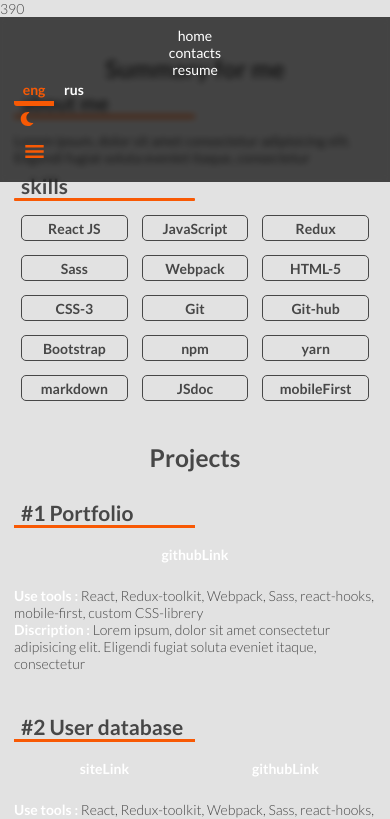
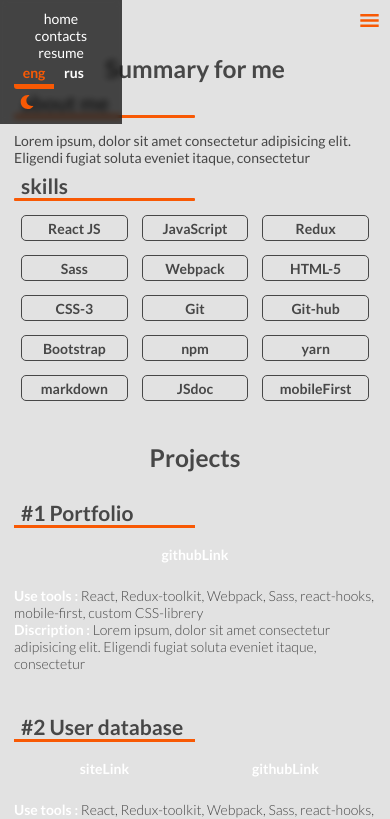
Before and after one commit to webioann/webpack-for-react, a React app: page / in a window 390 px wide. Shown: the top 819 px of the page. Built offline with nearby package versions, Linux system fonts and the light colour scheme.

Commit message:
position navbar and burger

```diff
--- a/src/COMPONENTS/App.js
+++ b/src/COMPONENTS/App.js
@@ -23,16 +23,8 @@ function App() {
         <Link_Resume/>
         <LangButton/>
         <ThemeToggler/>
-        <Burger/>
       </Navbar>
-      {/* <NavbarMobile>
-        <Link_Home/>
-        <Link_Contacts/>
-        <Link_Resume/>
-        <LangButton/>
-        <ThemeToggler/>
-
-      </NavbarMobile> */}
+      <Burger/>
       <Summary/>
       <Projects/>
       <Contacts/>
--- a/src/COMPONENTS/Burger/Burger.js
+++ b/src/COMPONENTS/Burger/Burger.js
@@ -5,8 +5,12 @@ import './burger.scss';
 function Burger() {
 
     return (
-        <div className='burger-box'>
-            <GiHamburgerMenu className='burger-icon'/>
+        <div id='fixed-top'>
+            <div className='wrapper-burger'>
+                <div className='burger-box'>
+                    <GiHamburgerMenu className='burger-icon'/>
+                </div>
+            </div>
         </div>
     );
 }
--- a/src/COMPONENTS/Burger/burger.scss
+++ b/src/COMPONENTS/Burger/burger.scss
@@ -1,7 +1,19 @@
 @import '../vars.scss';
 
+#fixed-top{
+    position: fixed;
+    top: 0;
+    left: 0;
+    right: 0;
+    z-index: 10;
+    .wrapper-burger{
+        max-width: 1200px;
+        margin: 0 auto;
+        display: flex;
+        justify-content: flex-end;
         .burger-box{
             display: flex;
+            justify-content: center;
             align-items: center;
             padding: 10px;
             .burger-icon{
@@ -15,3 +27,5 @@
                 display: none;
             }
         }
+    }
+}
--- a/src/COMPONENTS/Navbar/Navbar.js
+++ b/src/COMPONENTS/Navbar/Navbar.js
@@ -1,24 +1,11 @@
-import React,{ useState,useEffect } from 'react';
+import React from 'react';
 import './navbar.scss';
 
 function Navbar(props) {
 
-    const [windowWidth,setWindoWidth] = useState(0)
-
-    window.addEventListener('resize', () => {
-        let width = window.innerWidth;
-        setWindoWidth(width)
-    });
-
-    useEffect(() =>{
-        let width = window.innerWidth;
-        setWindoWidth(width)
-    },[])
-
     return (
         <div id='fixed-top'>
-            <div className='navbar-box '>
-                <p>{windowWidth}</p>
+            <div className='wrapper'>
                 <nav className="navbar">
                     {props.children}
                 </nav>
--- a/src/COMPONENTS/Navbar/navbar.scss
+++ b/src/COMPONENTS/Navbar/navbar.scss
@@ -6,9 +6,11 @@
     left: 0;
     right: 0;
     z-index: 10;
-    .navbar-box{
+    .wrapper{
         max-width: 1200px;
         margin: 0 auto;
+        display: flex;
+        justify-content: space-between;
         .navbar {
             background: $navbar-bg;
             backdrop-filter: blur( 3px );
```
Also changed, not shown: src/hooks/useWindowWidth.js (added, +18 -0 lines). Lines whose indentation alone changed are shown as unchanged.
